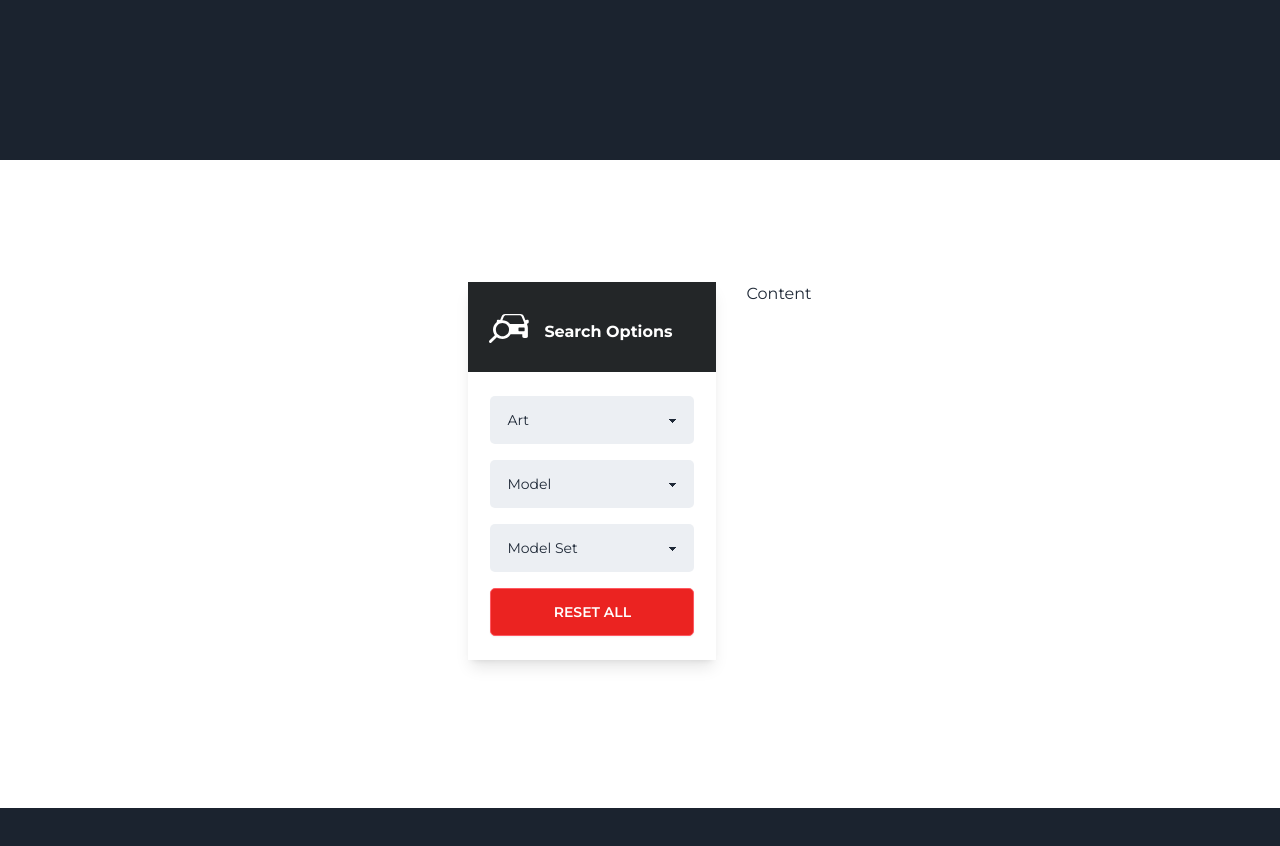
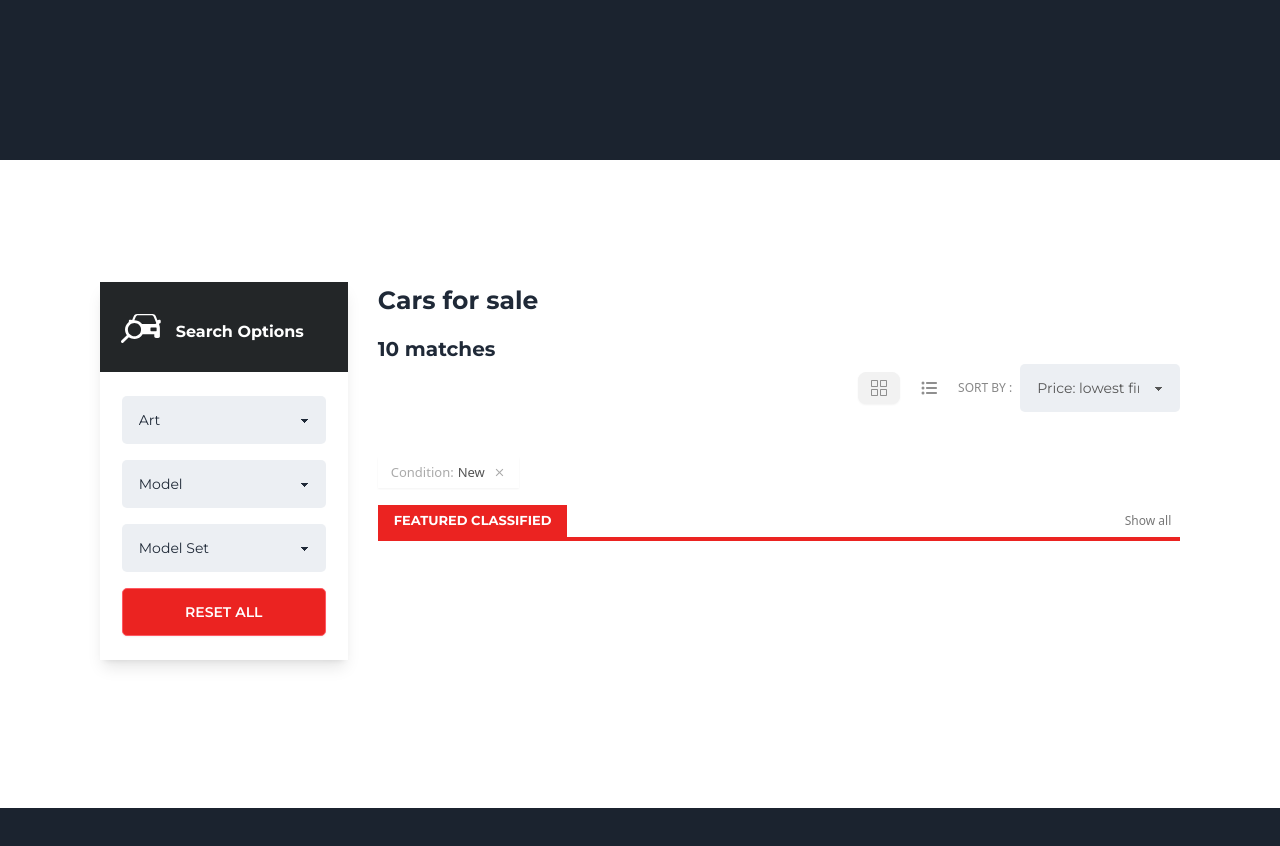
Before and after one commit to RohmadEW/janson-car-dealer, a Next.js app: page / in a window 1280 px wide. Shown: the top 846 px of the page. Built offline with nearby package versions, Linux system fonts and the light colour scheme.

Commit message:
feat: content title

```diff
--- a/src/app/components/Content.tsx
+++ b/src/app/components/Content.tsx
@@ -1,3 +1,59 @@
+import { FaListUl } from "react-icons/fa6";
+import { IoMdClose } from "react-icons/io";
+import { SlGrid } from "react-icons/sl";
+
 export default function Content() {
-  return <div>Content</div>;
+  return (
+    <div className="w-[802.5px]">
+      <div className="w-full">
+        <div className="font-bold text-[25px]">Cars for sale</div>
+        <div className="font-bold text-[20px] mt-[14px]">10 matches</div>
+        <div className="flex items-center justify-end gap-2">
+          <button className="btn btn-sm">
+            <SlGrid className="w-[16px] h-[16px] text-[#8F8F8F]" />
+          </button>
+          <button className="btn btn-sm btn-ghost">
+            <FaListUl className="w-[16px] h-[16px] text-[#8F8F8F]" />
+          </button>
+          <div className="font-sans text-[12px] text-[#888888]">SORT BY :</div>
+          <div className="w-[160px]">
+            <select className="app-select select-sm w-[160px] h-[32px] text-[#555555] text-[13px]">
+              <option>Price: lowest first</option>
+            </select>
+          </div>
+        </div>
+        <div className="mt-[45px]">
+          <Filter />
+        </div>
+        <div className="mt-[17px]">
+          <div className="flex items-center justify-between gap-4 border-b-[#EB2321] border-b-[4px]">
+            <div className="text-[13px] font-bold uppercase py-[6px] px-[16px] bg-[#EB2321] text-white">
+              Featured Classified
+            </div>
+            <button className="btn btn-xs btn-ghost ">
+              <div className="font-sans text-[#777777] font-light">
+                Show all
+              </div>
+            </button>
+          </div>
+        </div>
+      </div>
+    </div>
+  );
 }
+
+const Filter = () => {
+  return (
+    <div className="flex items-center">
+      <div className="font-sans text-[13px] shadow-sm py-[6px] px-[13px]">
+        <div className="flex items-center gap-1">
+          <div className="text-[#AAAAAA]">Condition:</div>
+          <div className="text-[#555555]">New</div>
+          <div className="ml-1">
+            <IoMdClose className="text-[#AAAAAA]" />
+          </div>
+        </div>
+      </div>
+    </div>
+  );
+};
--- a/src/app/components/SearchOption.tsx
+++ b/src/app/components/SearchOption.tsx
@@ -29,13 +29,13 @@ const Form = () => {
   return (
     <div className="px-[22px] py-[24px] space-y-[16px]">
       <select className="app-select">
-        <option selected>Art</option>
+        <option>Art</option>
       </select>
       <select className="app-select">
-        <option selected>Model</option>
+        <option>Model</option>
       </select>
       <select className="app-select">
-        <option selected>Model Set</option>
+        <option>Model Set</option>
       </select>
       <button className="app-btn-red">RESET ALL</button>
     </div>
```
